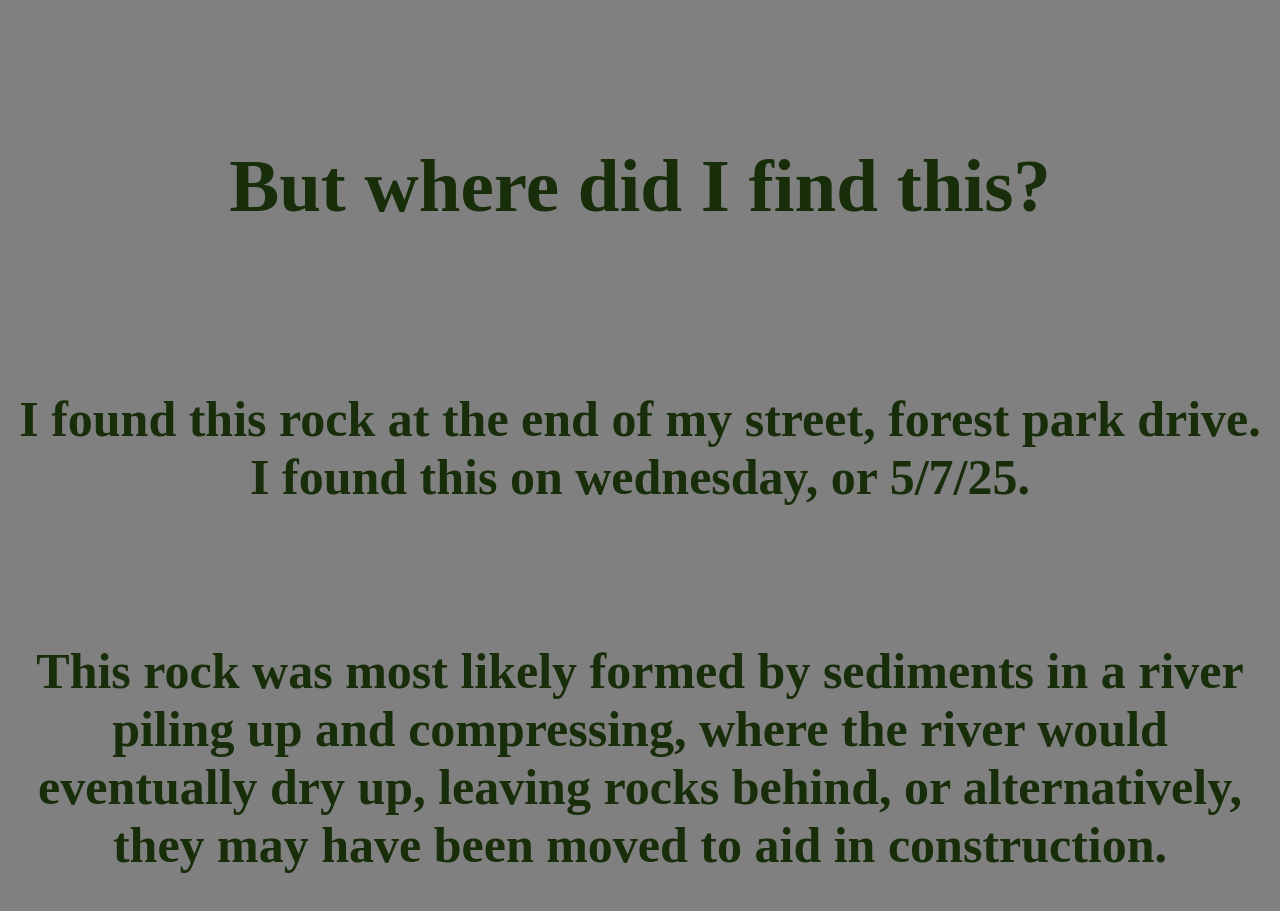
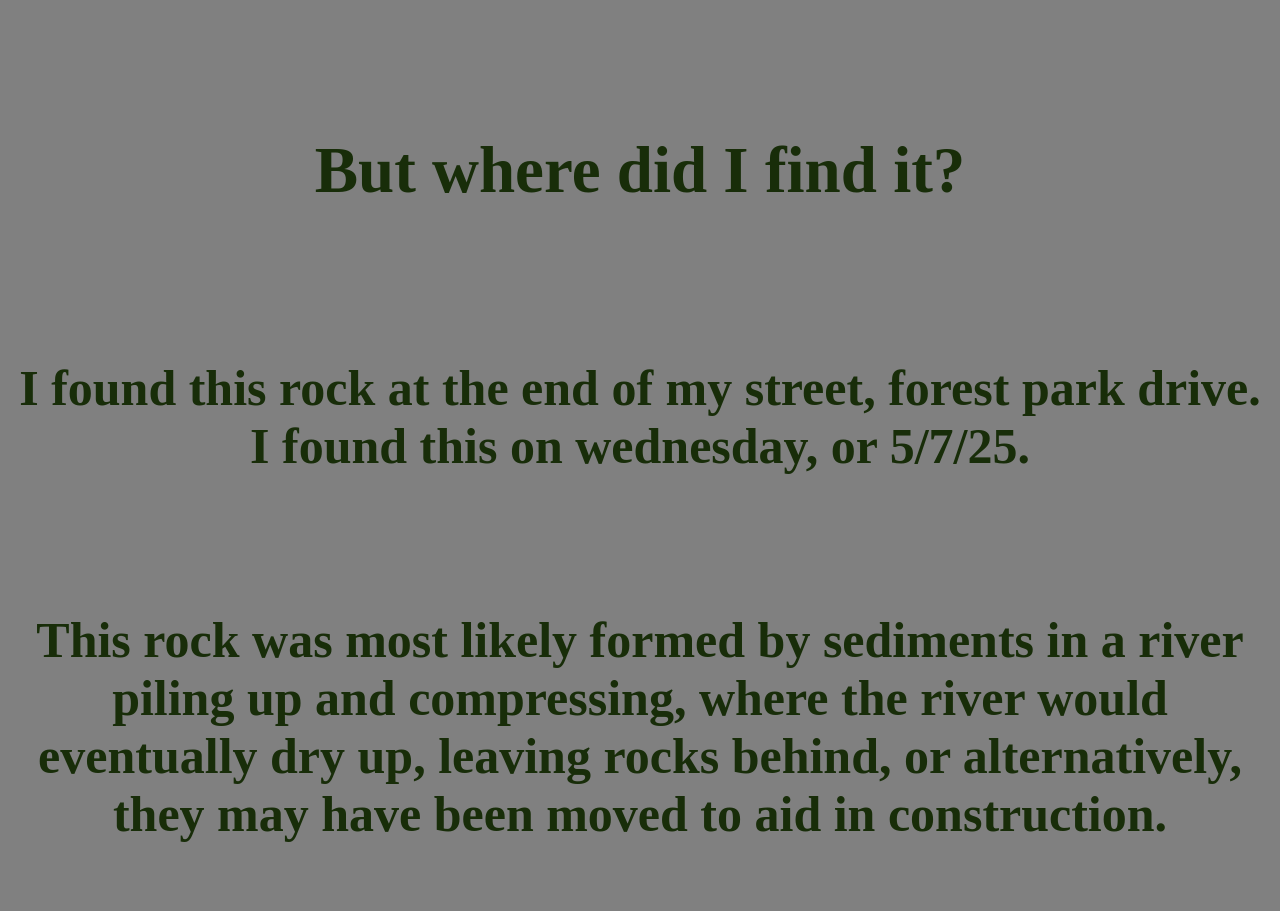
Before and after one commit to ghosthollowknightreal/ghosthollowknightreal.github.io-repo2, a plain HTML site: page index.html in a window 1280 px wide. Shown: the part 1160-2071 px from the top of the page. Drawn offline with Linux system fonts and the light colour scheme.

Commit message:
Update index.html

```diff
--- a/index.html
+++ b/index.html
@@ -10,7 +10,7 @@
   <br>
   This rock is clearly sedimentary, as it has bands formed of many different types of sediments, and fits many other characteristics of sedimentary rocks. </p> <br>
  <br>
- <p style="font-size: 75px; color: #182D09; font-weight: bold; text-align: center;"> But where did I find this? </p> <br>
+ <p style="font-size: 65px; color: #182D09; font-weight: bold; text-align: center;"> But where did I find it? </p> <br>
  <br>
  <p style="font-size: 50px; color: #182D09; text-align: center; font-weight: bold;"> I found this rock at the end of my street, forest park drive. I found this on wednesday, or 5/7/25. </p><br>
  <br>
```
